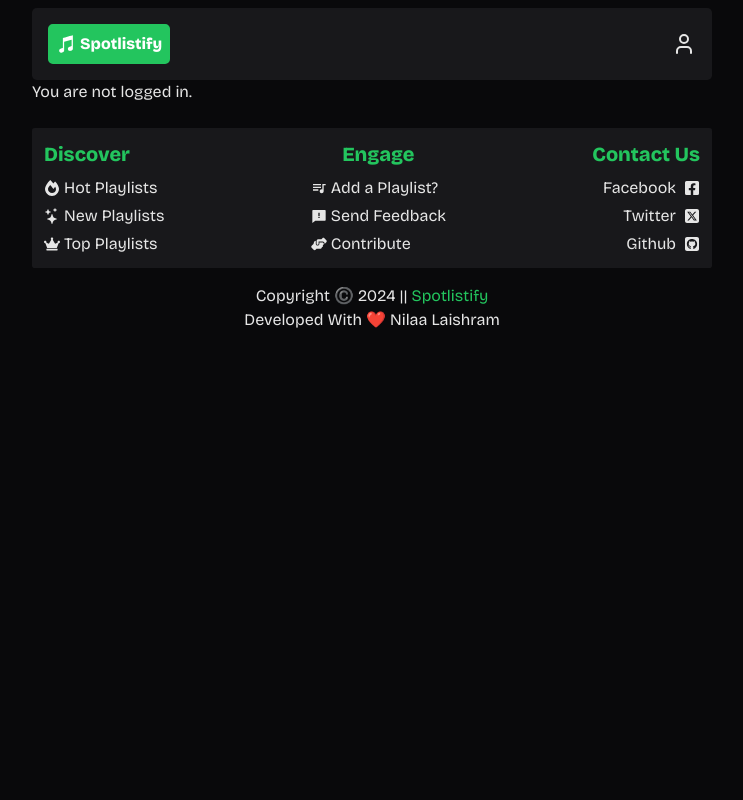
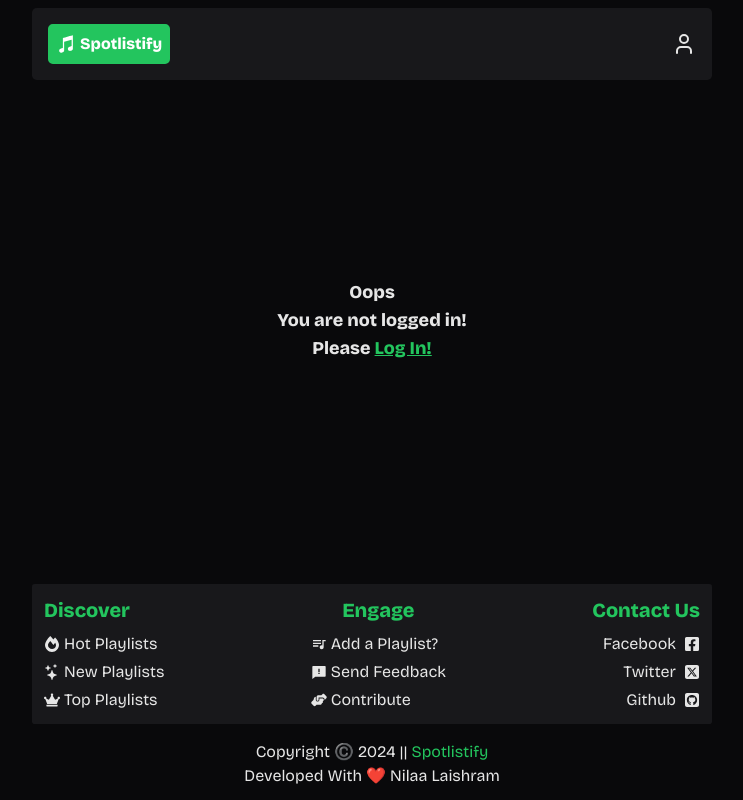
Before and after one commit to nilaachandra/spotlistify, a Next.js app: page /profile in a window 1280 px wide. Shown: the whole page, without its empty margins (268-1011 px from the left). Built offline with nearby package versions, Linux system fonts and the light colour scheme; no server answers.

Commit message:
mninor changes

```diff
--- a/src/app/(protected)/profile/ProfileServer.tsx
+++ b/src/app/(protected)/profile/ProfileServer.tsx
@@ -2,6 +2,7 @@
 import { auth } from "@/lib/auth";
 import ProfileClient from "./ProfileClient";
 import { db } from "@/lib/db";
+import Link from "next/link";
 
 // Server component to fetch data and pass it to the client component
 export default async function ProfileServer() {
@@ -10,19 +11,30 @@
   if (!session?.user) {
     // Handle the case where the user is not authenticated
     // You can redirect or return a message
-    return <div>You are not logged in.</div>;
+    return (
+      <div className="flex flex-col min-h-[60vh] h-full items-center justify-center text-lg font-semibold">
+        <p>Oops</p>
+        <p>You are not logged in!</p>
+        <p>
+          Please{" "}
+          <Link href={"/auth/login"} className="text-green underline">
+            Log In!
+          </Link>
+        </p>
+      </div>
+    );
   }
 
   // Fetch user profile data
   const profileData = await db.user.findUnique({
     where: {
-      id: session.user.id
+      id: session.user.id,
     },
     include: {
-        playlists: true,
-        comments: true,
-        likes: true
-      }
+      playlists: true,
+      comments: true,
+      likes: true,
+    },
   });
 
   // Pass the fetched profile data to the client component
```
